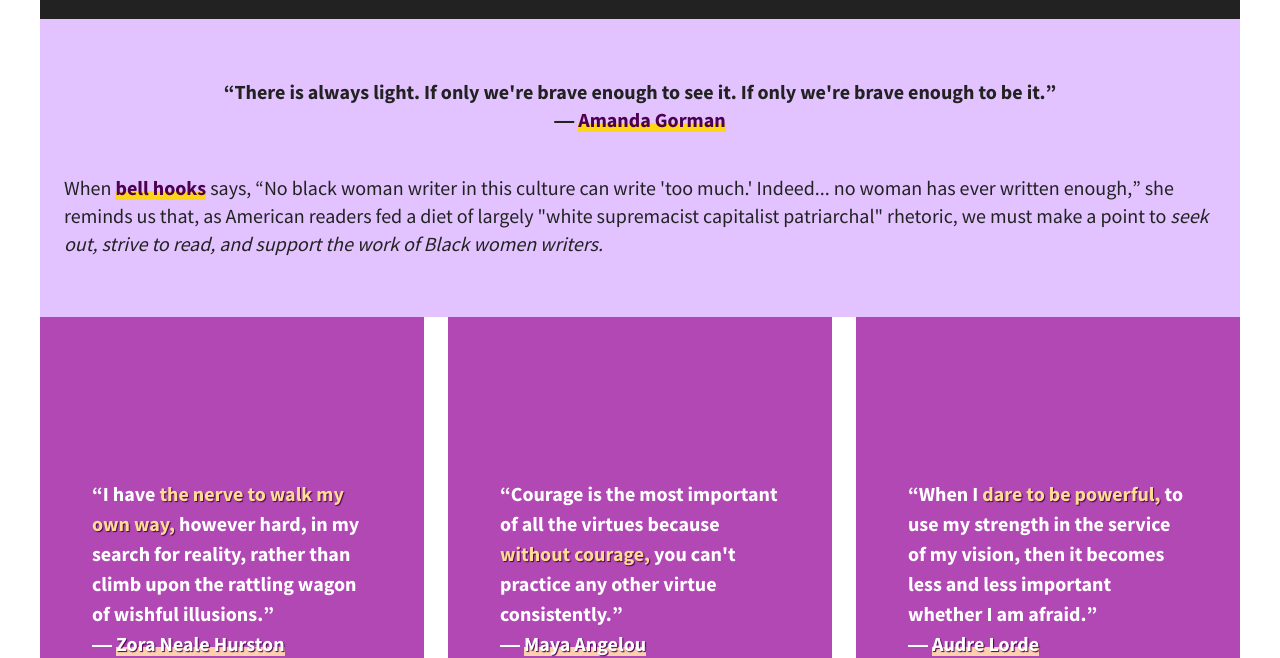
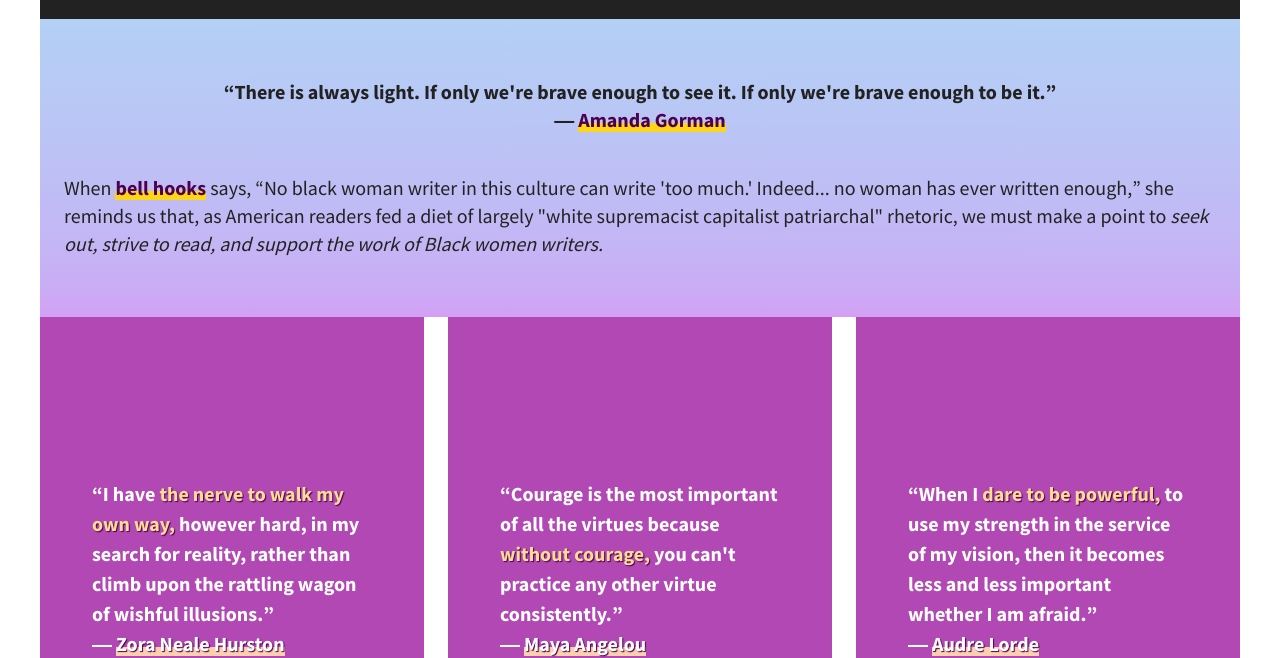
Before and after one commit to markie-m/flexbox-grid, a plain HTML site: page index.html in a window 1280 px wide. Shown: the part 143-801 px from the top of the page. Drawn offline with nearby package versions, Linux system fonts and the light colour scheme; a script that the page names is missing.

Commit message:
Added a gradient background to main section

```diff
--- a/css/main.css
+++ b/css/main.css
@@ -135,7 +135,8 @@ h1 {
 }
 
 main {
-    background-color:rgb(226, 195, 255);
+    /* background-color:rgb(226, 195, 255); */
+    background: linear-gradient(to top, rgb(210, 160, 245), 30%, rgb(179, 208, 245));
     height: 250px;
     width: 100%;
     padding: 2%;
```
